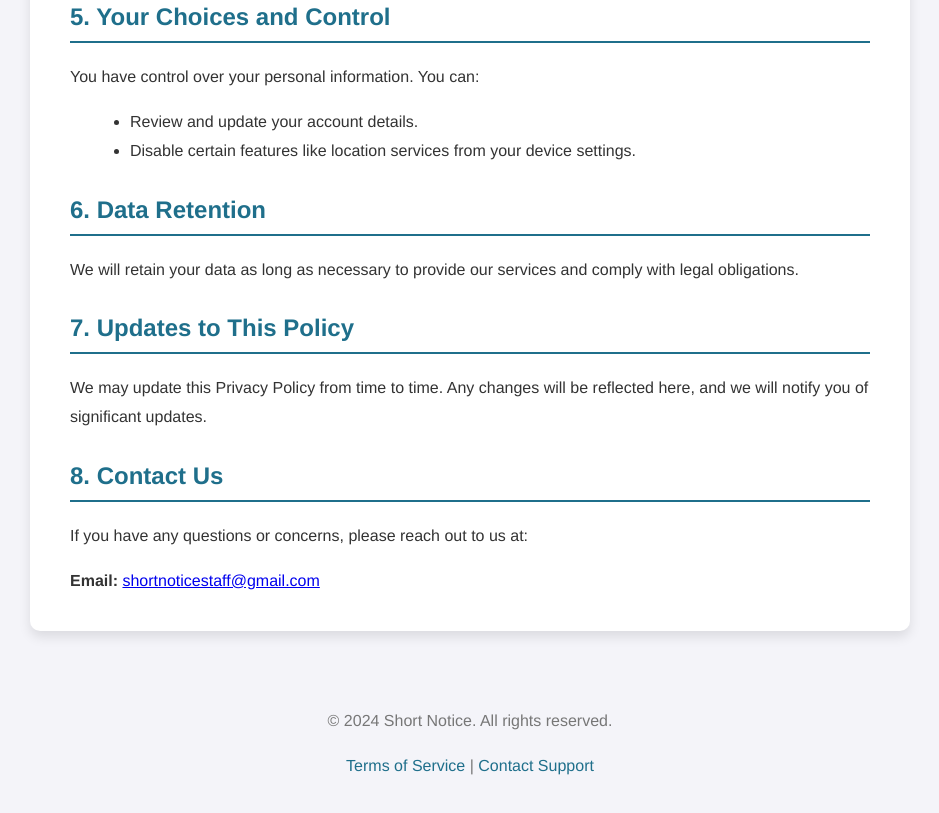
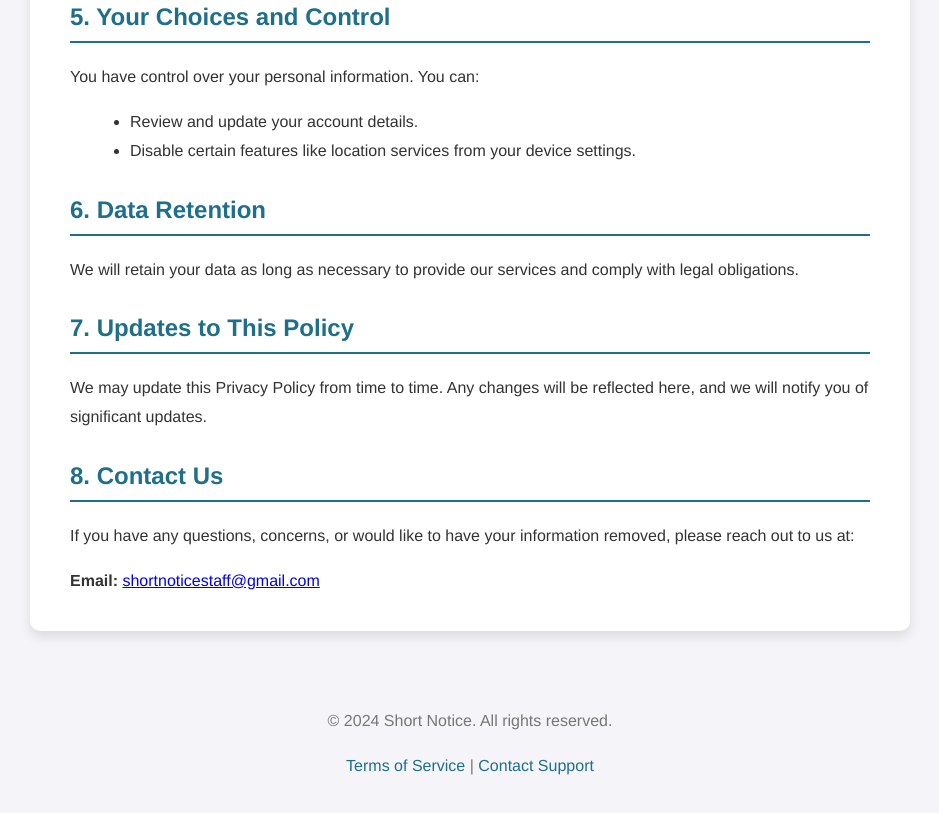
Before and after one commit to CaptainDPM/short_notice_privacy, a plain HTML site: page index.html in a window 1280 px wide. Shown: the part 1046-1859 px from the top of the page, without its empty margins (170-1109 px from the left). Drawn offline with Linux system fonts and the light colour scheme.

Commit message:
Update index.html

```diff
--- a/index.html
+++ b/index.html
@@ -126,7 +126,7 @@
             you of significant updates.</p>
 
         <h2>8. Contact Us</h2>
-        <p>If you have any questions or concerns, please reach out to us at:</p>
+        <p>If you have any questions, concerns, or would like to have your information removed, please reach out to us at:</p>
         <p><strong>Email:</strong> <a href="mailto:shortnoticestaff@gmail.com">shortnoticestaff@gmail.com</a></p>
     </main>
 
```
